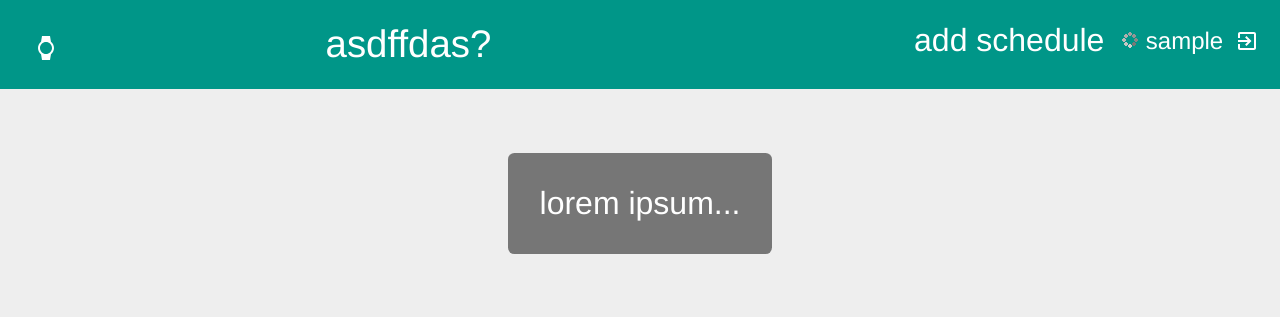
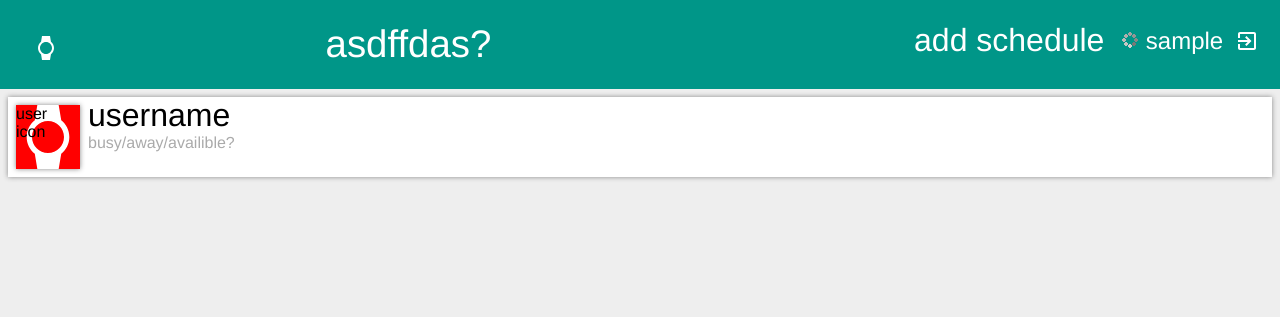
Before and after one commit to turbio/infotech-final, a PHP site: page /dashboard in a window 1280 px wide. Shown: the top 317 px of the page. Run offline with PHP 8.4, Linux system fonts and the light colour scheme; the visitor is signed in with stand-in values (Sample User, id 1); a stand-in replaces the project's code that opens the database connection; some libraries are stand-ins or nearby versions.

Commit message:
working on dashboard user card

```diff
--- a/style.css
+++ b/style.css
@@ -355,6 +355,41 @@ a{
 	justify-content: center;
 }
 
+#user_profile{
+
+}
+
+#user_profile_text{
+	float: left;
+}
+
+.content_card{
+	background: #fff;
+	box-shadow: 0 0 5px #888;
+	margin: 0.5em;
+	overflow: hidden;
+}
+
+#user_profile_icon{
+	width: 64px;
+	height: 64px;
+	background: red;
+	float: left;
+	background-image: url(res/filler_image.svg);
+	background-repeat: no-repeat;
+	background-size: contain;
+	overflow: hidden;
+}
+
+#user_username{
+	font-size: 2em;
+}
+
+#user_status{
+	float: left;
+	color: #aaa;
+}
+
 #message{
 	display: flex;
 	justify-content: center;
--- a/templates/dashboard.php
+++ b/templates/dashboard.php
@@ -19,9 +19,11 @@ $titlebar->setButton('add_schedule_button', 'add schedule', 'schedule.php');
 $titlebar->render();
 
 ?>
-	<div id="content_container">
-		<div id="message">
-			lorem ipsum...
+	<div class="content_card" id="user_profile">
+		<div id="user_profile_icon" class="content_card">user icon</div>
+		<div id="user_profile_text">
+			<div id="user_username">username</div>
+			<div id="user_status">busy/away/availible?</div>
 		</div>
 	</div>
 </div>
```
Also changed, not shown: res/filler_image.svg (added).
